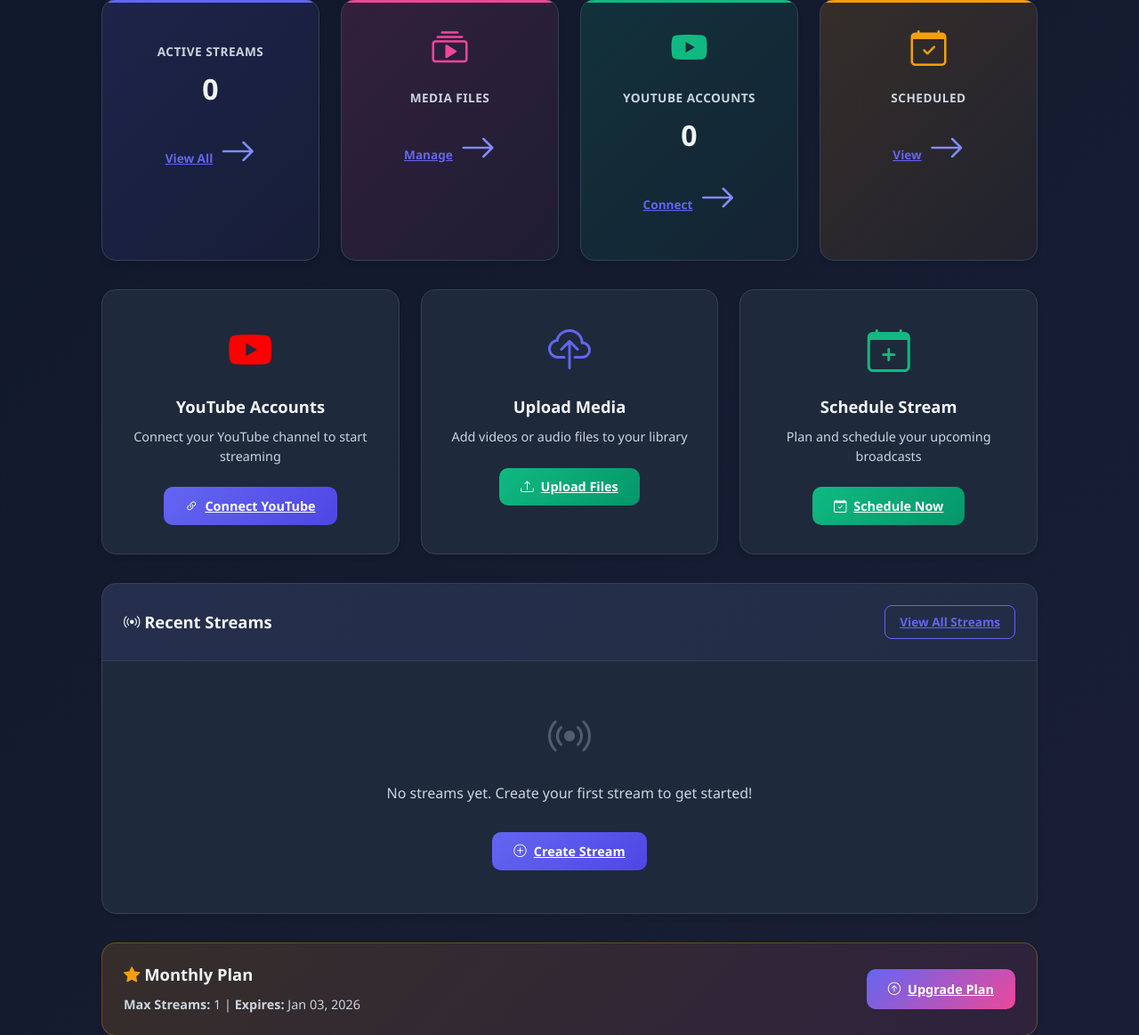
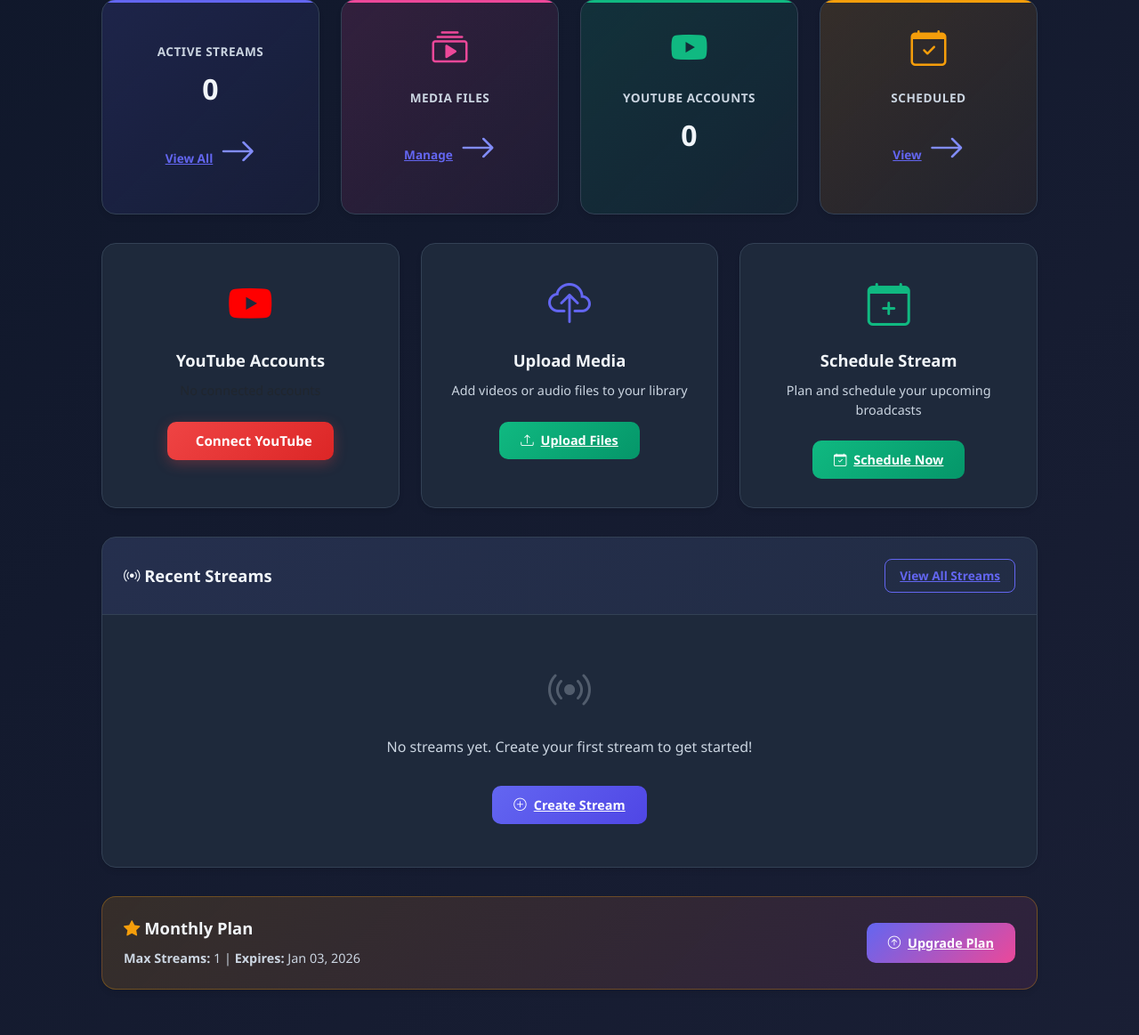
Before and after one commit to DineshBirla/youtube_streamer, a Django app: page /accounts/dashboard/ in a window 1280 px wide. Shown: the part 352-1515 px from the top of the page at 89% size. Run offline with Django 5.2, Linux system fonts and the light colour scheme; a user stored in the database is signed in; data comes from the database, SQL or seed files in the repository; parts of the project's set-up code (start-up, migrations or seed data) failed here and were passed over.

Commit message:
Refactor YouTube account connection UI
Updated YouTube account connection display logic and links.

```diff
--- a/templates/accounts/dashboard.html
+++ b/templates/accounts/dashboard.html
@@ -643,9 +643,6 @@
       </div>
       <div class="stat-card-title">YouTube Accounts</div>
       <div class="stat-card-value">{{ youtube_accounts.count|default:"0" }}</div>
-      <a href="{% url 'connect_youtube' %}" class="stat-card-action">
-        Connect <i class="bi bi-arrow-right"></i>
-      </a>
     </div>
 
     <div class="stat-card stat-card-gradient-4 slide-in" style="animation-delay: 0.3s;">
@@ -667,17 +664,21 @@
         <i class="bi bi-youtube" style="color: #FF0000;"></i>
       </div>
       <h5>YouTube Accounts</h5>
-      {% if youtube_accounts %}
-        <p>{{ youtube_accounts.count }} account{% if youtube_accounts.count != 1 %}s{% endif %} connected</p>
-        <a href="{% url 'connect_youtube' %}" class="btn-action">
-          <i class="bi bi-plus-circle"></i> Add Account
-        </a>
-      {% else %}
-        <p>Connect your YouTube channel to start streaming</p>
-        <a href="{% url 'connect_youtube' %}" class="btn-action">
-          <i class="bi bi-link-45deg"></i> Connect YouTube
-        </a>
-      {% endif %}
+          {% if youtube_accounts %}
+                        <ul class="list-unstyled">
+                            {% for account in youtube_accounts %}
+                                <li><i class="fas fa-check-circle text-success"></i> {{ account.channel_title }}</li>
+                                <a href="{% url 'disconnect_youtube' account.id %}" onclick="return confirm('Disconnect from YouTube?');" class="btn btn-outline-danger btn-sm">
+                                <i class="bi bi-unlink"></i> Disconnect
+                                </a>
+                            {% endfor %}
+                        </ul>
+                    {% else %}
+                        <p class="card-text text-muted">No connected accounts</p>
+                        <a href="{% url 'connect_youtube' %}" class="btn btn-danger">
+                            <i class="fab fa-youtube"></i> Connect YouTube
+                        </a>
+                    {% endif %}
     </div>
 
     <div class="action-card">
```
